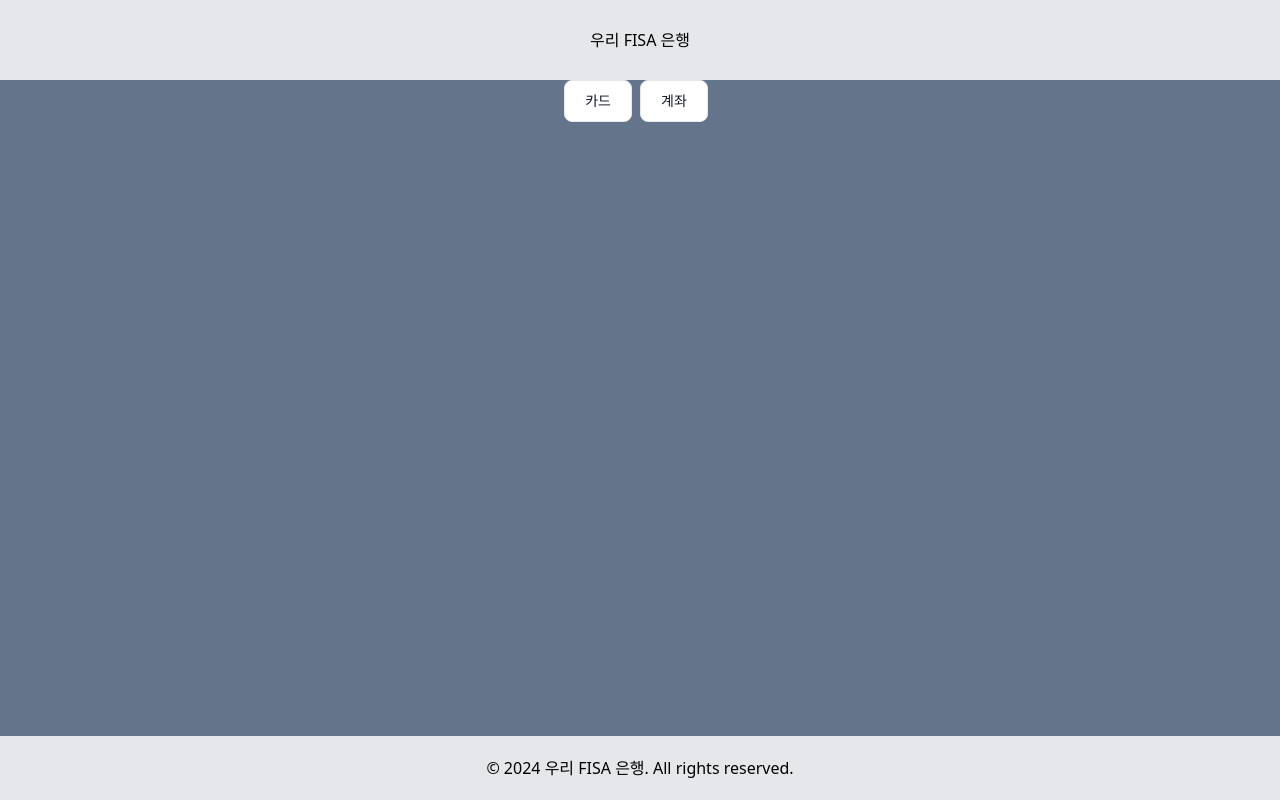
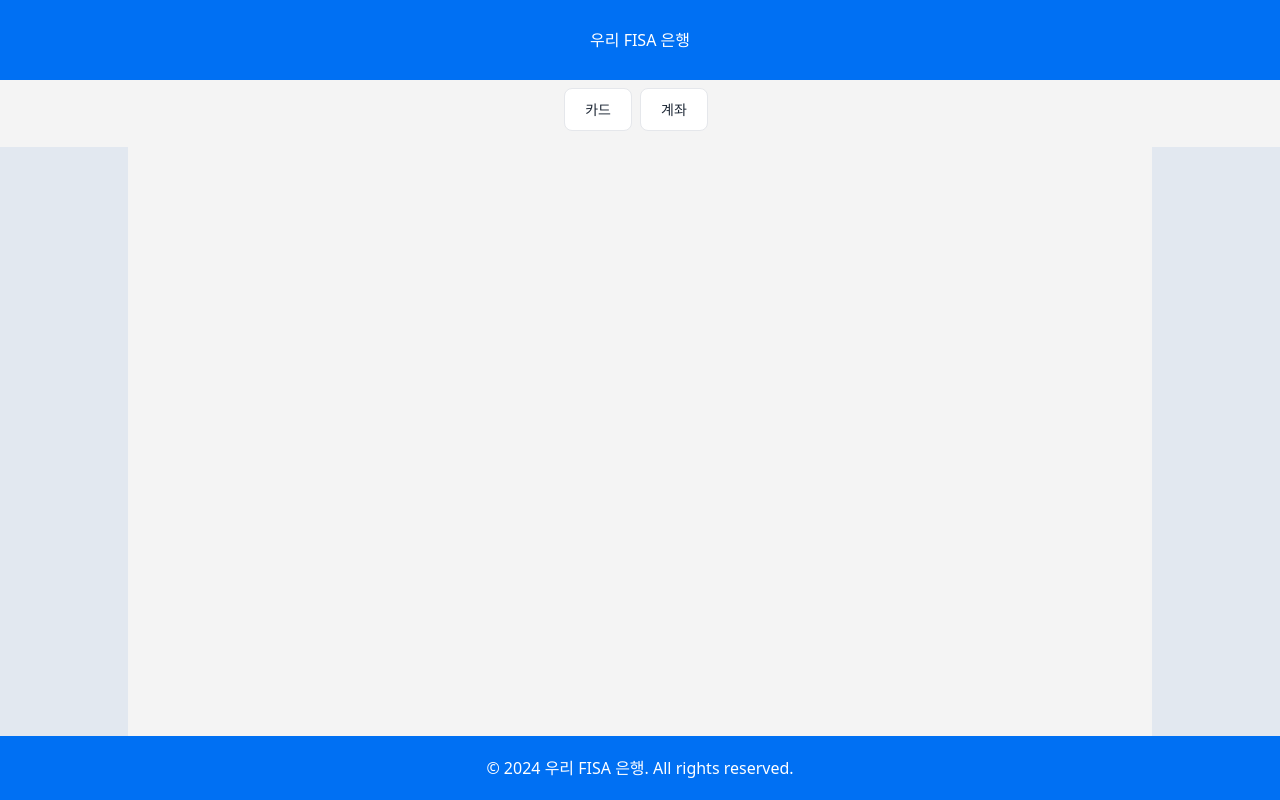
Before and after one commit to ksp0814/FIn_team_react, a React (Create React App) app: page / in a window 1280 px wide. Built offline with nearby package versions, Linux system fonts and the light colour scheme.

Commit message:
Account 컴포넌트 생성, 총 잔액 구현

```diff
--- a/src/App.css
+++ b/src/App.css
@@ -1,27 +1,94 @@
-/* App.css */
-* {
-    margin: 0;
-    padding: 0;
-    box-sizing: border-box;
-  }
+/* Header styling */
+.header {
+  display: flex;
+  flex-direction: column;
+  align-items: center;
+  justify-content: center;
+  height: 5rem;
+  background-color: #0070f3;
+  color: white;
+  position: fixed;
+  top: 0;
+  left: 0;
+  width: 100%;
+  z-index: 1000; /* Ensure header is on top */
+}
 
-  html, body {
-    height: 100%;
-    overflow-x: hidden;
-  }
+/* Button container styling */
+.button-container {
+  display: flex;
+  justify-content: center;
+  width: 100%;
+  position: fixed;
+  top: 5rem; /* Positioned right below the header */
+  left: 0;
+  background-color: #f4f4f4;
+  z-index: 999; /* Ensure button container is on top */
+  padding: 0.5rem 0; /* Add some padding to the container */
+}
 
-  #root {
-    display: flex;
-    flex-direction: column;
-    min-height: 100vh;
-  }
+/* Main content styling */
+.body {
+  background-color: #f4f4f4;
+  margin-top: 2rem;
+  display: flex;
+  flex-direction: column;
+  align-items: center;
+  justify-content: center;
+  min-height: 100vh;
+  flex: 1;
+  padding-top: 7rem; /* Account for header and button container height */
+  padding-bottom: 4rem; /* pb-16 */
+}
 
-  main {
-    flex: 1;
-    display: flex;
-    flex-direction: column;
-    align-items: center;
-    justify-content: center;
-    padding-top: 20px; /* Add padding-top to avoid overlap with header */
-    padding-bottom: 16px; /* Add padding-bottom to avoid overlap with footer */
-  }
+/* Footer styling */
+.footer {
+  display: flex;
+  flex-direction: column;
+  align-items: center;
+  justify-content: center;
+  height: 4rem;
+  background-color: #0070f3; /* bg-gray-200 */
+  position: fixed;
+  color: white;
+  bottom: 0;
+  left: 0;
+  width: 100%;
+}
+
+/* Button styling */
+.button {
+  padding: 0.625rem 1.25rem; /* py-2.5 px-5 */
+  margin-right: 0.5rem; /* me-2 */
+  margin-bottom: 0.5rem; /* mb-2 */
+  font-size: 0.875rem; /* text-sm */
+  font-weight: 500; /* font-medium */
+  color: #1f2937; /* text-gray-900 */
+  background-color: #ffffff; /* bg-white */
+  border: 1px solid #e5e7eb; /* border-gray-200 */
+  border-radius: 0.5rem; /* rounded-lg */
+  cursor: pointer;
+}
+
+.button:hover {
+  background-color: #f3f4f6; /* hover:bg-gray-100 */
+  color: #1d4ed8; /* hover:text-blue-700 */
+}
+
+.button:focus {
+  outline: none; /* focus:outline-none */
+  z-index: 10; /* focus:z-10 */
+  box-shadow: 0 0 0 4px #d1d5db; /* focus:ring-4 focus:ring-gray-100 */
+}
+
+/* Dark mode styles */
+.button.dark {
+  background-color: #1f2937; /* dark:bg-gray-800 */
+  color: #9ca3af; /* dark:text-gray-400 */
+  border-color: #374151; /* dark:border-gray-600 */
+}
+
+.button.dark:hover {
+  color: #ffffff; /* dark:hover:text-white */
+  background-color: #374151; /* dark:hover:bg-gray-700 */
+}
--- a/src/App.jsx
+++ b/src/App.jsx
@@ -5,7 +5,6 @@ import AccountSelect from "./components/AccountSelect";
 import "./App.css"; // 추가된 CSS 파일 import
 
 const App = () => {
-  // 상태 변수 선언: 'showCardSelect'가 true일 때 CardSelect 컴포넌트가 렌더링됨
   const [showCardSelect, setShowCardSelect] = useState(false);
   const [showAccount, setAccount] = useState(false);
 
@@ -23,36 +22,22 @@ const App = () => {
 
   return (
     <DefaultLayout>
-      <header className="flex flex-col items-center justify-center h-20 bg-gray-200 fixed top-0 left-0 w-full">
+      <header className="header">
         <h1>우리 FISA 은행</h1>
       </header>
-
-      <main className="flex flex-col items-center justify-center flex-1 pt-20 pb-16">
-        {" "}
-        {/* Add padding-bottom to avoid overlap */}
-        <div>
-          {/* onClick 핸들러 설정 */}
-          <button
-            onClick={cardbuttonHandler}
-            type="button"
-            className="py-2.5 px-5 me-2 mb-2 text-sm font-medium text-gray-900 focus:outline-none bg-white rounded-lg border border-gray-200 hover:bg-gray-100 hover:text-blue-700 focus:z-10 focus:ring-4 focus:ring-gray-100 dark:focus:ring-gray-700 dark:bg-gray-800 dark:text-gray-400 dark:border-gray-600 dark:hover:text-white dark:hover:bg-gray-700"
-          >
-            카드
-          </button>
-          <button
-            onClick={accountbuttonHandler}
-            type="button"
-            className="py-2.5 px-5 me-2 mb-2 text-sm font-medium text-gray-900 focus:outline-none bg-white rounded-lg border border-gray-200 hover:bg-gray-100 hover:text-blue-700 focus:z-10 focus:ring-4 focus:ring-gray-100 dark:focus:ring-gray-700 dark:bg-gray-800 dark:text-gray-400 dark:border-gray-600 dark:hover:text-white dark:hover:bg-gray-700"
-          >
-            계좌
-          </button>
-        </div>
-        {/* 'showCardSelect', 'showAccount가 true일 때만 CardSelect 컴포넌트 렌더링 */}
+      <div className="button-container">
+        <button onClick={cardbuttonHandler} type="button" className="button">
+          카드
+        </button>
+        <button onClick={accountbuttonHandler} type="button" className="button">
+          계좌
+        </button>
+      </div>
+      <body className="body">
         {showCardSelect && <CardSelect />}
         {showAccount && <AccountSelect />}
-      </main>
-
-      <footer className="flex flex-col items-center justify-center h-16 bg-gray-200 fixed bottom-0 left-0 w-full">
+      </body>
+      <footer className="footer">
         <p>&copy; 2024 우리 FISA 은행. All rights reserved.</p>
       </footer>
     </DefaultLayout>
--- /dev/null
+++ b/src/components/Account.css
@@ -0,0 +1,97 @@
+/* 계좌 컨테이너 스타일링 */
+.account-container {
+  border-top: 1px solid #e5e7eb; /* 상단 테두리 */
+  border-bottom: 1px solid #e5e7eb; /* 하단 테두리 */
+  border-left: 1px solid #e5e7eb; /* 좌측 테두리 */
+  border-right: 1px solid #e5e7eb; /* 우측 테두리 */
+  border-radius: 0.5rem; /* 둥근 모서리 */
+  background-color: #ffffff; /* 흰색 배경 */
+  padding: 1rem; /* 컨테이너 내부 여백 */
+  margin: 1rem; /* 컨테이너 외부 여백 */
+  box-shadow: 0 2px 4px rgba(0, 0, 0, 0.1); /* 부드러운 그림자 */
+  display: flex;
+  flex-direction: column;
+  align-items: flex-start;
+  width: 300px; /* 원하는 너비를 설정합니다 */
+}
+
+/* 계좌 이름 스타일링 */
+.account-container > div:first-of-type {
+  font-size: 1.25rem; /* 계좌 이름의 큰 글씨 크기 */
+  font-weight: 600; /* 계좌 이름의 굵은 글씨 */
+  margin-bottom: 0.5rem; /* 이름 아래의 여백 */
+}
+
+/* 계좌 번호와 복사 버튼 스타일링 */
+.account-container > div:nth-of-type(2) {
+  display: flex;
+  align-items: center;
+  font-size: 1rem; /* 계좌 번호의 기본 글씨 크기 */
+  margin-bottom: 0.5rem; /* 계좌 번호 아래의 여백 */
+}
+
+.copy-button {
+  background: none; /* 배경 없음 */
+  border: none; /* 기본 버튼 테두리 제거 */
+  cursor: pointer; /* 클릭 시 포인터 커서 */
+  margin-left: 0.5rem; /* 계좌 번호와 버튼 간의 여백 */
+  font-size: 1.25rem; /* 복사 아이콘의 크기 */
+  color: #0070f3; /* 복사 아이콘의 색상 */
+}
+
+.copy-button:hover {
+  color: #005bb5; /* 버튼에 마우스 오버 시 더 어두운 색상 */
+}
+
+/* 계좌 잔액 스타일링 */
+.account-balance {
+  font-size: 1rem; /* 계좌 잔액의 기본 글씨 크기 */
+  font-weight: 600; /* 계좌 잔액의 중간 굵기 */
+  color: #1f2937; /* 잔액 텍스트의 어두운 색상 */
+  text-align: right; /* 오른쪽 정렬 */
+  width: 100%; /* 전체 폭을 사용하여 오른쪽 정렬이 제대로 적용되도록 */
+}
+
+.total-balance {
+  display: flex;
+  flex-direction: column;
+  align-items: flex-start; /* 왼쪽 정렬 */
+  border: 1px solid #e5e7eb; /* 연한 회색 테두리 */
+  border-radius: 0.5rem; /* 둥근 모서리 */
+  background-color: #f9fafb; /* 연한 회색 배경 */
+  padding: 1rem; /* 내부 여백 */
+  margin: 1rem; /* 외부 여백 */
+  box-shadow: 0 2px 4px rgba(0, 0, 0, 0.1); /* 부드러운 그림자 */
+  position: relative; /* 토글 버튼을 위치시키기 위한 relative 설정 */
+}
+
+/* 총 잔액 텍스트 스타일링 */
+.total-balance p:first-of-type {
+  text-align: left; /* 왼쪽 정렬 */
+  margin: 0; /* 기본 여백 제거 */
+}
+
+/* 총 잔액 값 스타일링 */
+.total-balance p:last-of-type {
+  text-align: right; /* 오른쪽 정렬 */
+  width: 100%; /* 부모 요소의 전체 폭을 사용 */
+  margin: 0; /* 기본 여백 제거 */
+}
+
+/* 토글 버튼 스타일링 */
+.toggle-button {
+  position: absolute; /* 절대 위치 지정 */
+  top: 0.5rem; /* 위쪽 여백 */
+  right: 0.5rem; /* 오른쪽 여백 */
+  padding: 0.25rem 0.5rem; /* 버튼 내부 여백 */
+  font-size: 0.875rem; /* 버튼 글씨 크기 */
+  color: #0070f3; /* 버튼 텍스트 색상 */
+  background-color: #ffffff; /* 버튼 배경색 */
+  border: 1px solid #0070f3; /* 버튼 테두리 */
+  border-radius: 0.25rem; /* 둥근 모서리 */
+  cursor: pointer; /* 클릭 시 포인터 커서 */
+}
+
+.toggle-button:hover {
+  background-color: #f3f4f6; /* 버튼에 마우스 오버 시 배경색 */
+}
--- /dev/null
+++ b/src/components/Account.jsx
@@ -0,0 +1,29 @@
+import React from "react";
+import "./Account.css";
+const Account = ({ account }) => {
+  const copyToClipboard = () => {
+    navigator.clipboard
+      .writeText(account.number)
+      .then(() => {
+        alert(`${account.name}의 계좌번호 복사완료`);
+      })
+      .catch((err) => {
+        console.error("복사 실패: ", err);
+      });
+  };
+
+  return (
+    <div className="account-container">
+      <div>{account.name}</div>
+      <div>
+        {account.number}
+        <button onClick={copyToClipboard} className="copy-button">
+          📋
+        </button>
+      </div>
+      <div className="account-balance">{account.balance}원</div>
+    </div>
+  );
+};
+
+export default Account;
--- /dev/null
+++ b/src/components/AccountModal.jsx
@@ -0,0 +1,17 @@
+import React from "react";
+import { createPortal } from "react-dom";
+const ModalCard = ({ children, onClose }) => {
+  return createPortal(
+    <>
+      <div
+        className="fixed top-0 left-0 w-full h-full backdrop-blur-md z-1"
+        onClick={onClose}
+      ></div>
+      <div className="fixed z-10 w-1/2 p-8 m-0 transform -translate-x-1/2 -translate-y-1/2 border-none rounded shadow-xl top-1/2 left-1/2 bg-white">
+        {children}
+      </div>
+    </>,
+    document.body
+  );
+};
+export default ModalCard;
--- a/src/components/AccountSelect.jsx
+++ b/src/components/AccountSelect.jsx
@@ -1,7 +1,25 @@
-import React from "react";
+import React, { useState } from "react";
+import Account from "./Account";
+import { dummyAcount } from "../dummydata/dummy";
+import "./Account.css"; // CSS 파일 import
 
 const AccountSelect = () => {
-  return <div>계좌목록</div>;
+  let totalBalance = 0;
+  dummyAcount.map((account) => (totalBalance = totalBalance + account.balance));
+
+  const [showBalance, setShowBalance] = useState(true); // 상태 관리
+  return (
+    <div>
+      <div className="total-balance">
+        <p>총 잔액</p>
+        <p>{totalBalance}원</p>
+      </div>
+
+      {dummyAcount.map((account) => (
+        <Account account={account} key={account.number} />
+      ))}
+    </div>
+  );
 };
 
 export default AccountSelect;
--- /dev/null
+++ b/src/components/Card.css
@@ -0,0 +1,17 @@
+.card-container {
+    display: flex;
+    justify-content: center;
+    align-items: center;
+    padding: 1rem;
+    overflow-x: auto;
+  }
+
+  .card-image {
+    width: 10rem;
+    height: 15rem;
+    transition: transform 0.3s ease-in-out;
+  }
+
+  .card-image:hover {
+    transform: scale(1.05) translateY(-5px);
+  }
--- a/src/components/Card.jsx
+++ b/src/components/Card.jsx
@@ -1,10 +1,11 @@
 import React from "react";
+import "./Card.css";
 
 const Card = (card) => {
   const imageUrl = `/image/card_${card.id}.png`;
   return (
-    <div className="flex justify-center items-center space-x-4 overflow-x-auto py-4">
-      <img src={imageUrl} className="w-40 h-60" />
+    <div className="card-container">
+      <img src={imageUrl} className="card-image" />
     </div>
   );
 };
--- a/src/components/CardSelect.jsx
+++ b/src/components/CardSelect.jsx
@@ -1,24 +1,8 @@
 import React from "react";
 import "./CardSelect.css";
 import Card from "./Card";
+import { CardDummy } from "../dummydata/dummy";
 
-const CardDummy = [
-  {
-    cardId: 1,
-    date: "2027/07/21",
-    name: "woori travel",
-  },
-  {
-    cardId: 2,
-    date: "2025/05/01",
-    name: "woori naver",
-  },
-  {
-    cardId: 3,
-    date: "2024/07/31",
-    name: "woori check",
-  },
-];
 const CardSelect = () => {
   return (
     <div className="flex justify-center items-center space-x-4 overflow-x-auto py-4">
--- a/public/dummydata/dummy.jsx
+++ b/src/dummydata/dummy.jsx
@@ -126,3 +126,9 @@ const HistoryDummy = [
     category: "living",
   },
 ];
+
+export const dummyAcount = [
+  { name: "Woori 저축 예금", balance: 48888, number: "123-245587-00" },
+  { name: "Woori 주택 청약", balance: 1050000, number: "785-12057-04" },
+  { name: "Woori 마이너스 통장", balance: -8100080, number: "579-55317-79" },
+];
--- a/src/layout/DefaultLayout.jsx
+++ b/src/layout/DefaultLayout.jsx
@@ -4,7 +4,7 @@ import React from "react";
 // UI 컴포넌트가 아닌 레이아웃 용도의 컴포넌트
 const DefaultLayout = ({ children }) => {
   return (
-    <div className="w-full h-full overflow-y-scroll bg-slate-500">
+    <div className="w-full h-full overflow-y-scroll bg-slate-200">
       <div className="max-w-5xl mx-auto min-w-[20rem]">{children}</div>
     </div>
   );
```
